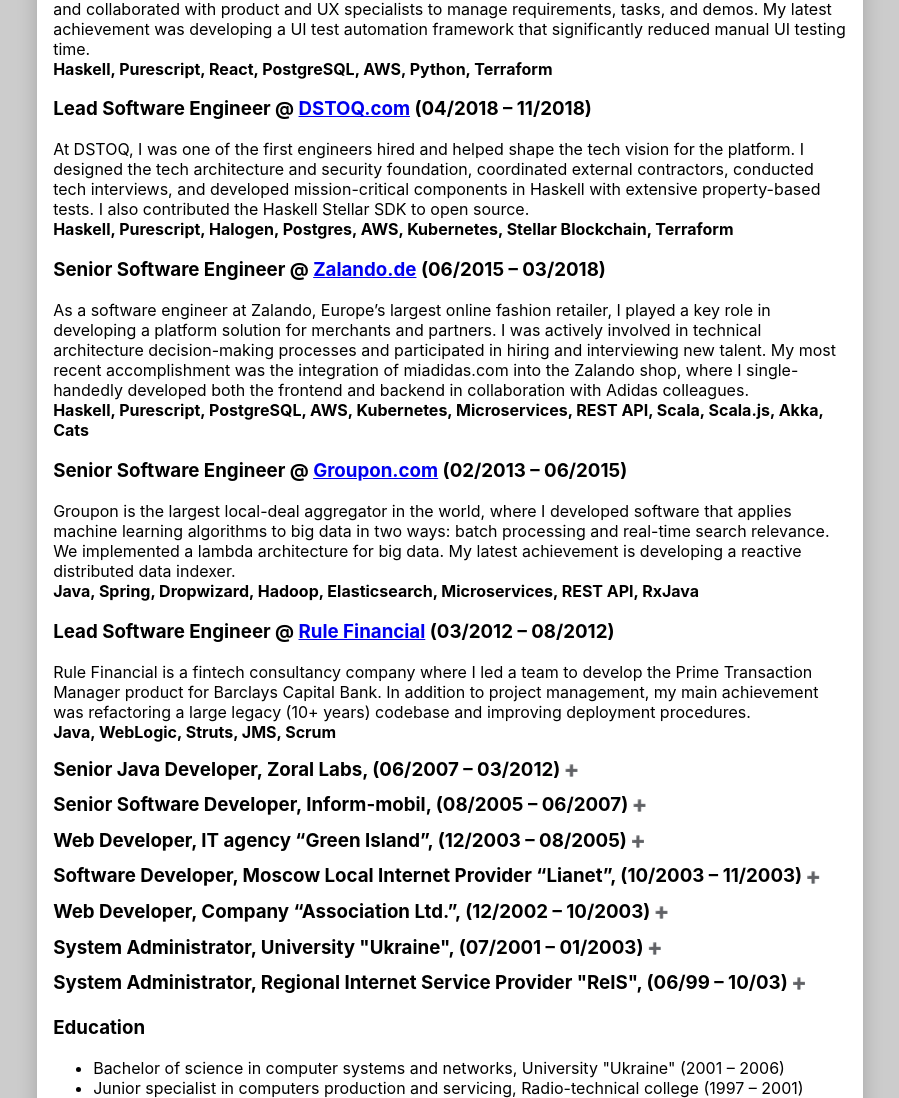
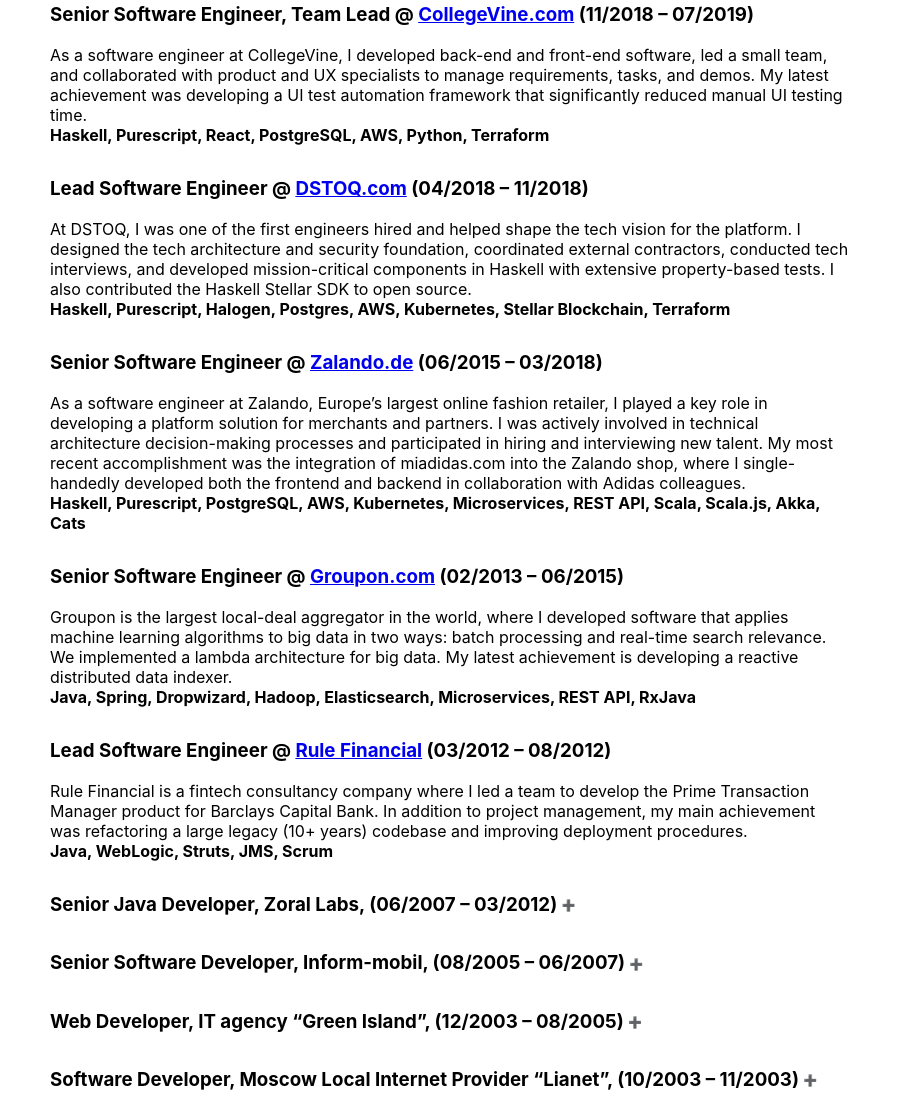
Before and after one commit to Unisay/unisay.github.io, a plain HTML site: page index.html in a window 1280 px wide. Shown: the part 1702-2800 px from the top of the page, without its empty margins (190-1089 px from the left). Drawn offline with Linux system fonts and the light colour scheme.

Commit message:
Simplify: remove page with bg

```diff
--- a/index.html
+++ b/index.html
@@ -10,49 +10,34 @@
     <link href="https://fonts.googleapis.com/css2?family=Noto+Sans&display=swap" rel="stylesheet">
     <style>
         body {
-            background: rgb(204, 204, 204);
-        }
-
-        @media print {
-
-            body,
-            page {
-                background: white;
-                margin: 0;
-                box-shadow: none;
-            }
-
-            page::after {
-                content: "https://functional.work";
-                display: block;
-                text-align: center;
-                color: #888;
-                margin: 1em;
-            }
-        }
-
-        page {
-            background: white;
-            display: block;
-            margin: 0 auto;
-            margin-bottom: 0.5cm;
-            padding: .1em 1em;
+            padding: 1em;
+            /* background: rgb(204, 204, 204); */
             line-height: 1.25;
-
             font-size: 12pt;
             font-family: -apple-system, BlinkMacSystemFont, "avenir next",
                 avenir, helvetica, "helvetica neue", ubuntu, roboto, noto,
                 "segoe ui", arial, sans-serif;
-            box-shadow: 0 0 0.5cm rgba(0, 0, 0, 0.2);
         }
 
-        page[size="A4"] {
-            width: 21cm;
+        .content {
+            display: block;
+            width: 800px;
+            margin: 0 auto;
         }
 
+        h2,
+        h4 {
+            color: #222;
+        }
 
         h4 {
             margin: 0.5em 0 0 0;
+        }
+
+        .job {
+            margin: 2em 0;
+            display: block;
+            max-width: 800px;
         }
 
         .accordion>input[type="checkbox"] {
@@ -102,11 +87,13 @@
 </head>
 
 <body>
-    <page size="A4">
+    <div class="content">
+
         <h1>Lazaryev Yuriy</h1>
 
         <h2>Senior Software Engineer</h2>
 
+        <div class="contacts">
             <h3>Contact info</h3>
 
             <table>
@@ -131,7 +118,9 @@
                     </td>
                 </tr>
             </table>
+        </div>
 
+        <div class="summary">
             <h2>Summary</h2>
 
             <p>
@@ -153,7 +142,9 @@
                 interest lies in strongly-typed functional programming, specifically
                 Haskell, PureScript, and Scala.
             </p>
+        </div>
 
+        <div class="objective">
             <h2>Objective</h2>
 
             <p>I'd consider a job where I could make a positive impact by:</p>
@@ -169,9 +160,11 @@
                 </li>
                 <li>Teaching and mentoring.</li>
             </ul>
+        </div>
 
         <h2>Work experience</h2>
 
+        <div class="job">
             <h3>
                 Senior Software Engineer @
                 <a href="https://cardano-foundation.org/">Cardano Foundation</a>
@@ -186,7 +179,9 @@
                 ecosystem.<br />
                 <strong>Haskell, Nix, Cardano Blockchain</strong>
             </p>
+        </div>
 
+        <div class="job">
             <h3>
                 Senior Software Engineer @
                 <a href="https://iog.io/">Input-Output Global</a> (02/2022 &ndash;
@@ -201,8 +196,10 @@
                 (the primary full-node wallet of the Cardano blockchain network).<br />
                 <strong>Haskell, Nix, Cardano Blockchain</strong>
             </p>
+        </div>
 
-        <h3 id="lead-software-engineer--bellroycom-082019--012022">
+        <div class="job">
+            <h3>
                 Lead Software Engineer @
                 <a href="https://bellroy.com/">Bellroy.com</a> (08/2019 &ndash; 01/2022)
             </h3>
@@ -238,7 +235,7 @@
             <ul>
                 <li>
                     <p>
-                    I organized a 5-day on-site FP course to my colleagues and have
+                        I have led a 5-day on-site FP course to my colleagues and have
                         supported their learning process ever since. Two more colleagues
                         have since joined full-time Haskell development (and growing).
                     </p>
@@ -262,7 +259,9 @@
             <p>
                 <strong>Haskell, Elm, Nix, DynamoDB, AWS Lambda, Serverless, Ruby</strong>
             </p>
+        </div>
 
+        <div class="job">
             <h3>
                 Senior Software Engineer, Team Lead @
                 <a href="https://www.collegevine.com/">CollegeVine.com</a> (11/2018 &ndash; 07/2019)
@@ -276,7 +275,9 @@
                 significantly reduced manual UI testing time.<br />
                 <strong>Haskell, Purescript, React, PostgreSQL, AWS, Python, Terraform</strong>
             </p>
+        </div>
 
+        <div class="job">
             <h3>
                 Lead Software Engineer @
                 <a href="https://dstoq.com/">DSTOQ.com</a> (04/2018 &ndash; 11/2018)
@@ -292,7 +293,9 @@
                 <strong>Haskell, Purescript, Halogen, Postgres, AWS, Kubernetes, Stellar
                     Blockchain, Terraform</strong>
             </p>
+        </div>
 
+        <div class="job">
             <h3>
                 Senior Software Engineer @
                 <a href="https://www.zalando.de/">Zalando.de</a> (06/2015 &ndash; 03/2018)
@@ -310,7 +313,9 @@
                 <strong>Haskell, Purescript, PostgreSQL, AWS, Kubernetes, Microservices, REST
                     API, Scala, Scala.js, Akka, Cats</strong>
             </p>
+        </div>
 
+        <div class="job">
             <h3>
                 Senior Software Engineer @
                 <a href="https://www.groupon.com/">Groupon.com</a> (02/2013 &ndash; 06/2015)
@@ -325,7 +330,9 @@
                 <strong>Java, Spring, Dropwizard, Hadoop, Elasticsearch, Microservices, REST
                     API, RxJava</strong>
             </p>
+        </div>
 
+        <div class="job">
             <h3>
                 Lead Software Engineer @
                 <a href="http://www.rulefinancial.com/">Rule Financial</a> (03/2012 &ndash; 08/2012)
@@ -339,8 +346,9 @@
                 procedures.<br />
                 <strong>Java, WebLogic, Struts, JMS, Scrum</strong>
             </p>
+        </div>
 
-        <section class="accordion">
+        <div class="job accordion">
             <input type="checkbox" name="collapse" id="handle-zoral">
             <h3 class="handle">
                 <label for="handle-zoral">
@@ -457,9 +465,9 @@
                     deployment of a bytecode optimizer it greatly accelerated the site.
                 </p>
             </div>
-        </section>
+        </div>
 
-        <section class="accordion">
+        <div class="job accordion">
             <input type="checkbox" name="collapse" id="handle-inform-mobil">
             <h3 class="handle">
                 <label for="handle-inform-mobil">
@@ -490,9 +498,9 @@
                     and a crawler for WAP internet resources.
                 </p>
             </div>
-        </section>
+        </div>
 
-        <section class="accordion">
+        <div class="job accordion">
             <input type="checkbox" name="collapse" id="handle-gi">
             <h3 class="handle">
                 <label for="handle-gi">
@@ -516,9 +524,9 @@
                     <li>Several banks and development companies.</li>
                 </ul>
             </div>
-        </section>
+        </div>
 
-        <section class="accordion">
+        <div class="job accordion">
             <input type="checkbox" name="collapse" id="handle-lianet">
             <h3 class="handle">
                 <label for="handle-lianet">
@@ -531,9 +539,9 @@
                     order processing system using Perl on FreeBSD.
                 </p>
             </div>
-        </section>
+        </div>
 
-        <section class="accordion">
+        <div class="job accordion">
             <input type="checkbox" name="collapse" id="handle-assoc">
             <h3 class="handle">
                 <label for="handle-assoc">
@@ -549,9 +557,9 @@
                     <li>Integration of the Internet-shop with the proprietary company's ERP system.</li>
                 </ul>
             </div>
-        </section>
+        </div>
 
-        <section class="accordion">
+        <div class="job accordion">
             <input type="checkbox" name="collapse" id="handle-ukraine">
             <h3 class="handle">
                 <label for="handle-ukraine">
@@ -570,9 +578,9 @@
                     collect data from test blanks and transfer it to the head university office.
                 </p>
             </div>
-        </section>
+        </div>
 
-        <section class="accordion">
+        <div class="job accordion">
             <input type="checkbox" name="collapse" id="handle-reis">
             <h3 class="handle">
                 <label for="handle-reis">
@@ -590,7 +598,7 @@
                         BIND, NAMED, IPFW.</li>
                 </ul>
             </div>
-        </section>
+        </div>
 
         <h3>Education</h3>
 
@@ -609,7 +617,7 @@
         </ul>
 
         </p>
-    </page>
+    </div>
 </body>
 
 </html>
```
Lines whose indentation alone changed are shown as unchanged.
